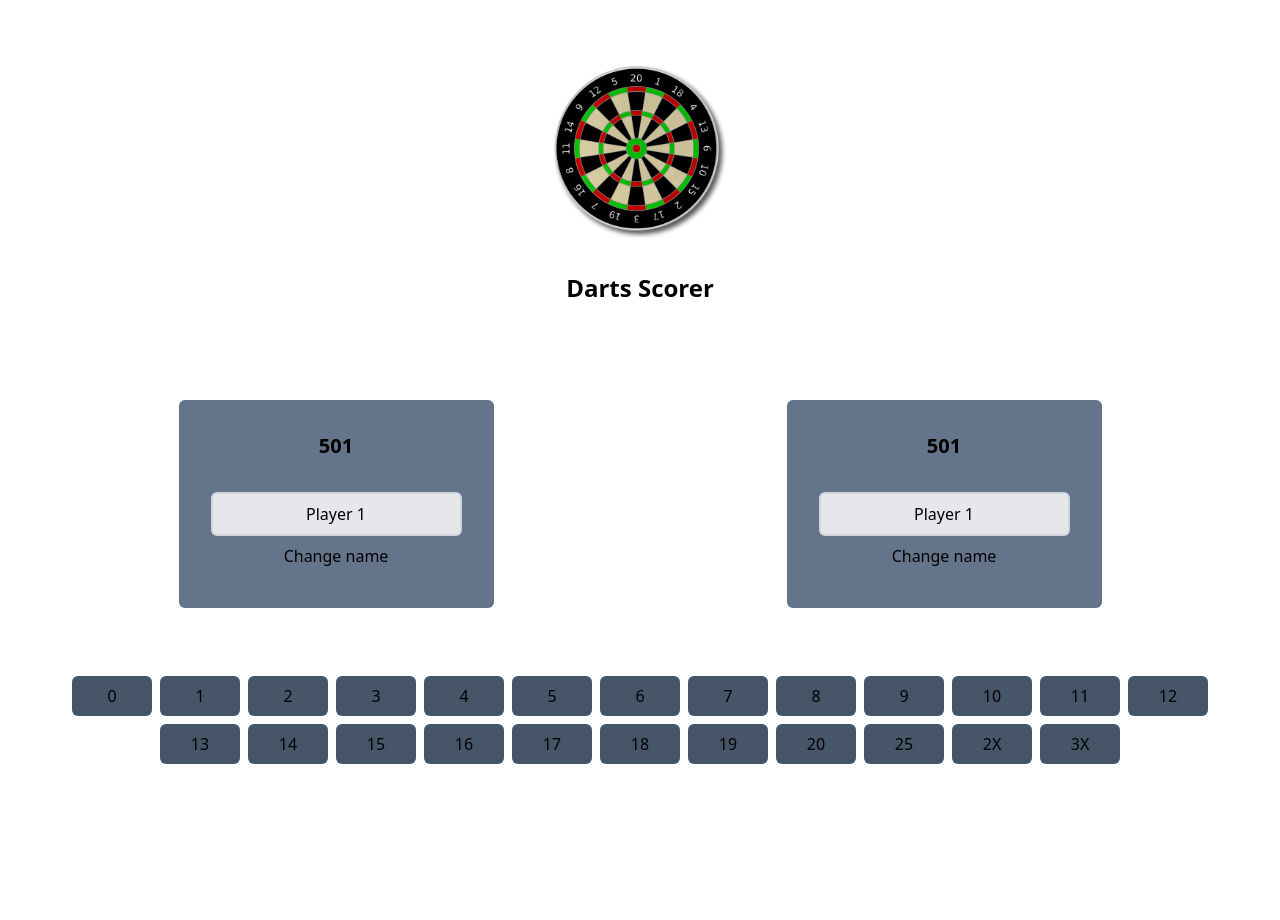
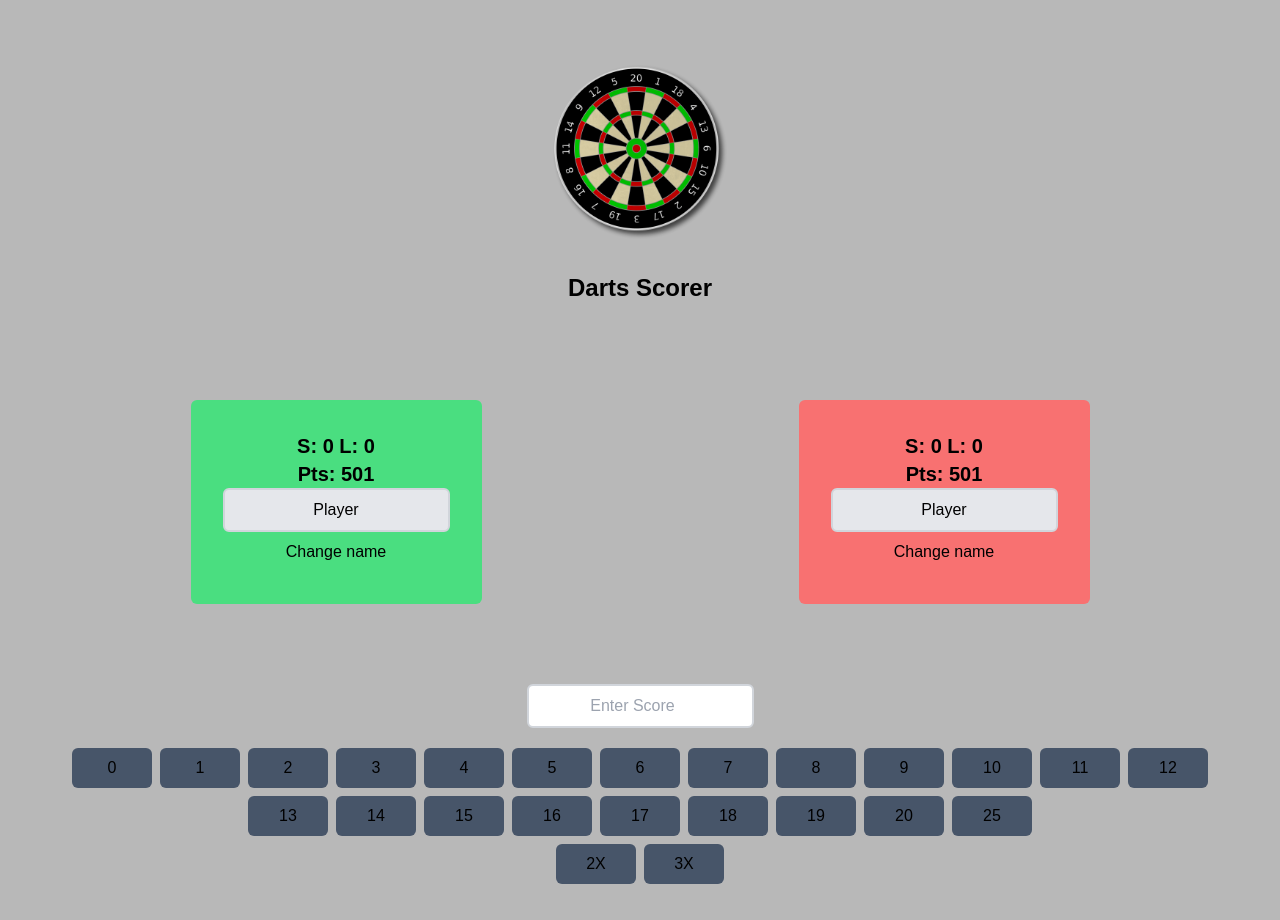
Before and after one commit to janluczynski/dart, a React (Vite) app in the folder dart/: page / in a window 1280 px wide. Before the commit the page ends 800 px from the top, so only its background shows below. Built offline with nearby package versions, Linux system fonts and the light colour scheme.

Commit message:
Refactor game logic and UI components

```diff
--- a/dart/src/App.jsx
+++ b/dart/src/App.jsx
@@ -7,24 +7,71 @@ import Game from "./components/Game";
 function App() {
   const [activePlayer, setActivePlayer] = useState(1);
   const [noMoves, setNoMoves] = useState(0);
-  const [scoreinTurn, setScoreInTurn] = useState(0);
-  const [scoreInThrow, setScoreInThrow] = useState(0);
-  function handleMoves() {
-    if (noMoves === 3) {
+  const [player1Score, setPlayer1Score] = useState(501);
+  const [player2Score, setPlayer2Score] = useState(501);
+  const [player1Legs, setPlayer1Legs] = useState(0);
+  const [player2Legs, setPlayer2Legs] = useState(0);
+  const [player1Sets, setPlayer1Sets] = useState(0);
+  const [player2Sets, setPlayer2Sets] = useState(0);
+
+  function handleMoves(points, noDarts) {
+    let newNoMoves = noMoves;
+    if (noDarts === 1) {
+      newNoMoves = noMoves + 1;
+      setNoMoves(newNoMoves);
+    } else if (noDarts === 3) {
+      newNoMoves = 3;
+      setNoMoves(newNoMoves);
+    }
+    if (newNoMoves === 3) {
       setActivePlayer(activePlayer === 1 ? 2 : 1);
       setNoMoves(0);
+    }
+    if (activePlayer === 1) {
+      setPlayer1Score(player1Score - points);
     } else {
-      setNoMoves(noMoves + 1);
+      setPlayer2Score(player2Score - points);
     }
   }
-  console.log(noMoves);
-  console.log(activePlayer);
+  if (player1Score === 0) {
+    setPlayer1Legs(player1Legs + 1);
+    setPlayer1Score(501);
+    setPlayer2Score(501);
+  }
+  if (player2Score === 0) {
+    setPlayer2Legs(player2Legs + 1);
+    setPlayer1Score(501);
+    setPlayer2Score(501);
+  }
+  if (player1Legs === 3) {
+    setPlayer1Sets(player1Sets + 1);
+    setPlayer1Legs(0);
+    setPlayer2Legs(0);
+  }
+  if (player2Legs === 3) {
+    setPlayer2Sets(player2Sets + 1);
+    setPlayer1Legs(0);
+    setPlayer2Legs(0);
+  }
+
+  //console.log(noMoves);
+  //console.log(activePlayer + "is active");
   return (
     <>
       <Header />
       <div className="flex justify-around w-100">
-        <Player scoredPoints={scoreinTurn} />
-        <Player />
+        <Player
+          sets={player1Sets}
+          legs={player1Legs}
+          points={player1Score}
+          isActive={activePlayer === 1}
+        />
+        <Player
+          sets={player2Sets}
+          legs={player2Legs}
+          points={player2Score}
+          isActive={activePlayer === 2}
+        />
       </div>
       <Game onMovesChange={handleMoves} />
     </>
--- a/dart/src/components/Game.jsx
+++ b/dart/src/components/Game.jsx
@@ -2,7 +2,6 @@ import points from "../points";
 import { useState } from "react";
 export default function Game({ onMovesChange }) {
   const [multiplier, setMultiplier] = useState(1);
-  const [score, setScore] = useState(0);
   const handleMultiplierChange = (value) => {
     if (multiplier === value) {
       setMultiplier(1);
@@ -11,27 +10,51 @@ export default function Game({ onMovesChange }) {
     setMultiplier(value);
   };
   const handleScore = (point) => {
-    setScore(score + point * multiplier);
+    onMovesChange(point * multiplier, 1);
     setMultiplier(1);
-    onMovesChange();
+  };
+  const handleScoreFromInput = (point) => {
+    onMovesChange(point, 3);
+    setMultiplier(1);
   };
   return (
     <div className="flex flex-wrap justify-center">
+      <div>
+        <form
+          onSubmit={(e) => {
+            e.preventDefault();
+            const score = e.target[0].value;
+            if (isNaN(score) || score < 0 || score > 180) {
+              alert("Please enter a valid score (0-180)");
+              e.target.reset();
+              return;
+            }
+            handleScoreFromInput(score);
+            e.target.reset();
+          }}
+        >
+          <input
+            type="number"
+            placeholder="Enter Score"
+            className="border-2 border-gray-300 p-2 rounded-md focus:outline-none disabled:bg-gray-200 text-center m-4"
+          />
+        </form>
         {points.map((point) => {
           return (
             <button
               onClick={() => handleScore(point)}
               key={point}
-            className="text-black p-2 rounded-md transition-colors duration-200 m-1 w-20 text-center bg-slate-600"
+              className="text-black p-2 rounded-md transition-colors duration-200 m-1 w-20 text-center bg-slate-600 hover:bg-slate-800"
             >
               {point}
             </button>
           );
         })}
+      </div>
       <button
         onClick={() => handleMultiplierChange(2)}
         className={`text-black p-2 rounded-md transition-colors duration-200 m-1 w-20 text-center ${
-          multiplier === 2 ? "bg-red-500" : "bg-slate-600"
+          multiplier === 2 ? "bg-red-500" : "bg-slate-600 hover:bg-slate-800"
         }`}
       >
         2X{" "}
@@ -39,7 +62,7 @@ export default function Game({ onMovesChange }) {
       <button
         onClick={() => handleMultiplierChange(3)}
         className={`text-black p-2 rounded-md transition-colors duration-200 m-1 w-20 text-center ${
-          multiplier === 3 ? "bg-red-500" : "bg-slate-600"
+          multiplier === 3 ? "bg-red-500" : "bg-slate-600 hover:bg-slate-800"
         }`}
       >
         3X{" "}
--- a/dart/src/components/Header.jsx
+++ b/dart/src/components/Header.jsx
@@ -1,11 +1,18 @@
 import logo from "../assets/dart.png";
 export default function Header() {
+  function handleClick(event) {
+    const rect = event.target.getBoundingClientRect();
+    const x = event.clientX - rect.left; //x position within the element.
+    const y = event.clientY - rect.top; //y position within the element.
+    console.log("Left? : " + x + " ; Top? : " + y + ".");
+  }
   return (
     <header className="flex flex-col items-center mt-8 mb-8 md:mb-16">
       <img
         src={logo}
         alt="A canvas"
         className="object-contain mb-8 w-44 h-44"
+        onClick={handleClick}
       />
       <h1 className="text-2xl font-bold">Darts Scorer</h1>
     </header>
--- a/dart/src/components/Player.jsx
+++ b/dart/src/components/Player.jsx
@@ -1,8 +1,7 @@
 import { useState } from "react";
-export default function Player({ scoredPoints }) {
-  const [playername, setPlayername] = useState("Player 1");
+export default function Player({ points, isActive, legs, sets }) {
+  const [playername, setPlayername] = useState("Player");
   const [isChanging, setIsChanging] = useState(false);
-  const [points, setPoints] = useState(501);
   function changePlayerName(value) {
     setPlayername(value);
   }
@@ -11,8 +10,16 @@ export default function Player({ scoredPoints }) {
   }
   return (
     <>
-      <div className="flex flex-col items-center mt-8 md:mb-16 bg-slate-500 p-8 rounded-md">
-        <section className=" font-bold text-xl mb-8">{points}</section>
+      <div
+        className={`flex flex-col items-center mt-8 md:mb-16 rounded-md transition-colors duration-1000 ${
+          isActive ? " bg-green-400 p-8" : "bg-red-400 p-8"
+        }`}
+      >
+        <section className=" font-bold text-xl">
+          S: {sets} L: {legs}
+        </section>
+        <section className=" font-bold text-xl">Pts: {points}</section>
+
         <input
           type="text"
           onChange={(event) => changePlayerName(event.target.value)}
--- a/dart/src/index.css
+++ b/dart/src/index.css
@@ -4,3 +4,7 @@
 * {
     box-sizing: border-box;
   }
+  body {
+    font-family: 'Nunito', sans-serif;
+    background-color: #b8b8b8;
+  }
```
Lines whose indentation alone changed are shown as unchanged.
